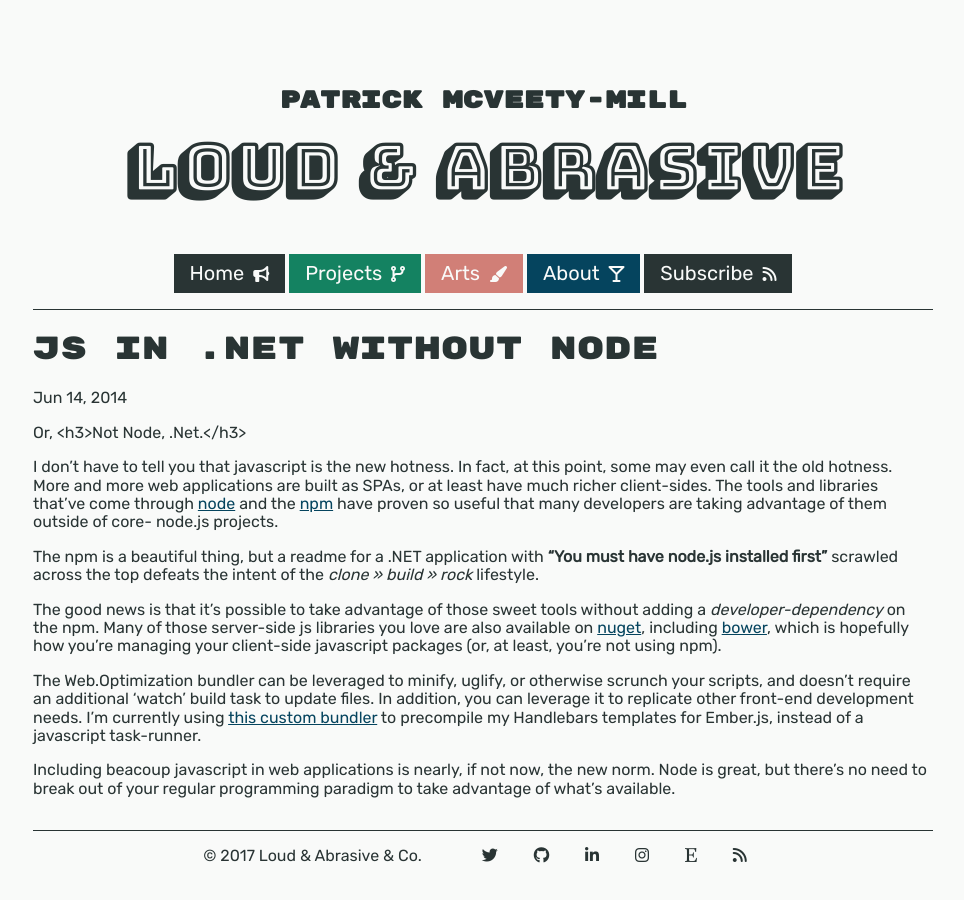
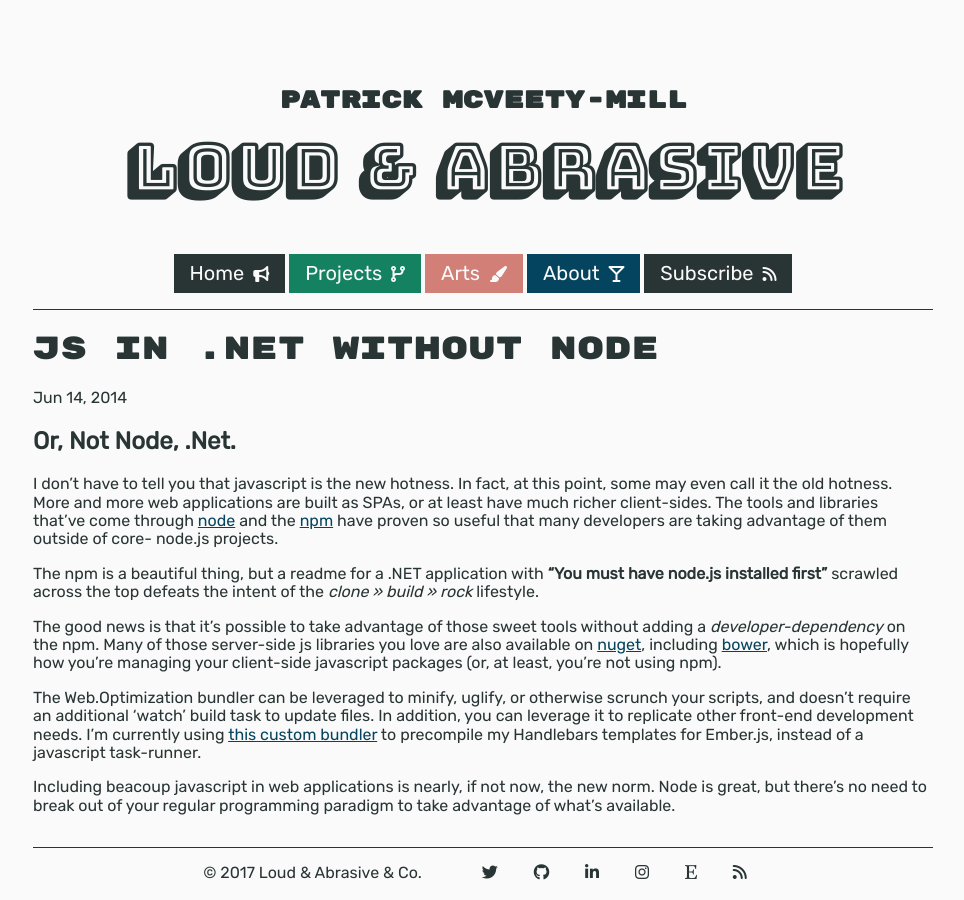
Before and after one commit to pmcvtm/pmcvtm.com, a Jekyll site: the page built from _posts/2014-06-14-js-in-dot-net-without-node.md, in a window 1280 px wide. Shown: the whole page, without its empty margins (157-1121 px from the left). Built offline with Jekyll 4.4.1, drawn with Linux system fonts in a browser that asks for light colours; nearby versions of some CDN libraries.

Commit message:
fix weirdly formatted title

```diff
--- a/_posts/2014-06-14-js-in-dot-net-without-node.md
+++ b/_posts/2014-06-14-js-in-dot-net-without-node.md
@@ -6,7 +6,7 @@ category: nerds
 tags: development .net nodejs
 ---
 
-Or, <h3>Not Node, .Net.</h3>
+## Or, Not Node, .Net.
 
 I don't have to tell you that javascript is the new hotness. In fact, at this point, some may even call it the old hotness. More and more web applications are built as SPAs, or at least have much richer client-sides. The tools and libraries that've come through [node](http://nodejs.org/) and the [npm](http://npmjs.org/) have proven so useful that many developers are taking advantage of them outside of core- node.js projects.
 <!--more-->
```
